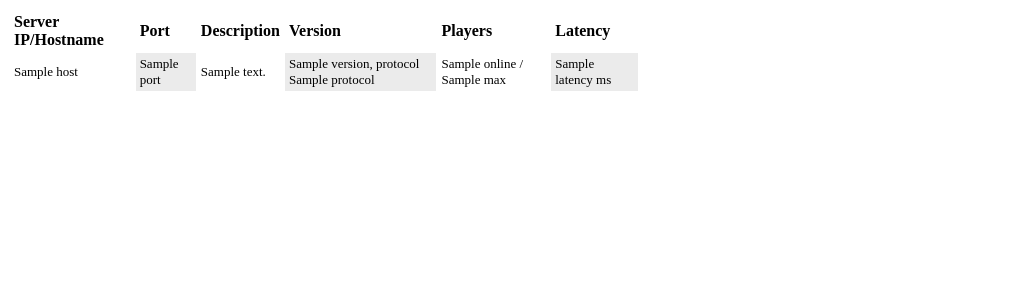
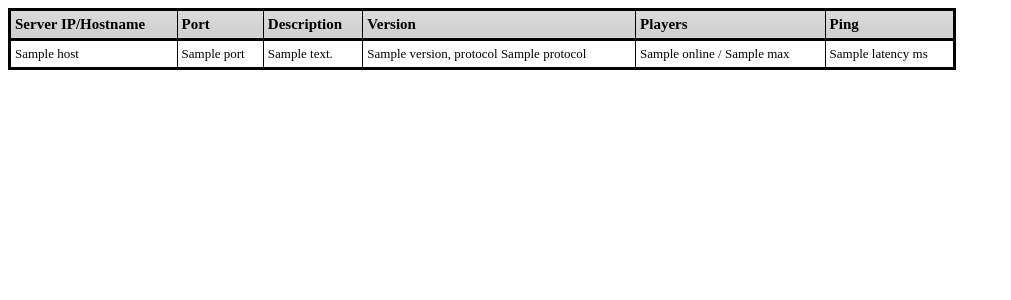
Before and after one commit to mstroud/mcstatface, a Flask app: template app/templates/index.html in a window 1280 px wide. Shown: the top 300 px of the page, without its empty margins (0-1011 px from the left). Run offline with Flask 2, Linux system fonts and the light colour scheme; the template is opened without the code that fills it: most values are stand-ins (such as "Sample title", 1, 10 or a date in 2020).

Commit message:
Tweaked table styling, moved CSS to static

```diff
--- /dev/null
+++ b/app/static/style.css
@@ -0,0 +1,76 @@
+table.minimalistBlack {
+  border: 3px solid #000000;
+  width: 75%;
+  text-align: left;
+  border-collapse: collapse;
+}
+table.minimalistBlack td, table.minimalistBlack th {
+  border: 1px solid #000000;
+  padding: 5px 4px;
+}
+table.minimalistBlack tbody td {
+  font-size: 13px;
+}
+table.minimalistBlack thead {
+  background: #CFCFCF;
+  background: -moz-linear-gradient(top, #dbdbdb 0%, #d3d3d3 66%, #CFCFCF 100%);
+  background: -webkit-linear-gradient(top, #dbdbdb 0%, #d3d3d3 66%, #CFCFCF 100%);
+  background: linear-gradient(to bottom, #dbdbdb 0%, #d3d3d3 66%, #CFCFCF 100%);
+  border-bottom: 3px solid #000000;
+}
+table.minimalistBlack thead th {
+  font-size: 15px;
+  font-weight: bold;
+  color: #000000;
+  text-align: left;
+}
+table.minimalistBlack tfoot {
+  font-size: 14px;
+  font-weight: bold;
+  color: #000000;
+  border-top: 3px solid #000000;
+}
+table.minimalistBlack tfoot td {
+  font-size: 14px;
+}
+
+table.greyGridTable {
+  border: 2px solid #FFFFFF;
+  width: 50%;
+  text-align: left;
+  border-collapse: collapse;
+}
+table.greyGridTable td, table.greyGridTable th {
+  border: 1px solid #FFFFFF;
+  padding: 3px 4px;
+}
+table.greyGridTable tbody td {
+  font-size: 13px;
+}
+table.greyGridTable td:nth-child(even) {
+  background: #EBEBEB;
+}
+table.greyGridTable thead {
+  background: #FFFFFF;
+  border-bottom: 4px solid #333333;
+}
+table.greyGridTable thead th {
+  font-size: 15px;
+  font-weight: bold;
+  color: #333333;
+  text-align: center;
+  border-left: 2px solid #333333;
+}
+table.greyGridTable thead th:first-child {
+  border-left: none;
+}
+
+table.greyGridTable tfoot {
+  font-size: 14px;
+  font-weight: bold;
+  color: #333333;
+  border-top: 4px solid #333333;
+}
+table.greyGridTable tfoot td {
+  font-size: 14px;
+}
--- a/app/templates/base.html
+++ b/app/templates/base.html
@@ -5,48 +5,7 @@
 <!--<link rel="stylesheet" href="style.css" /> -->
     <title>MCStatFace - {% block title %}{% endblock %}</title>
     {% endblock %}
-    <style>
-table.greyGridTable {
-  border: 2px solid #FFFFFF;
-  width: 50%;
-  text-align: left;
-  border-collapse: collapse;
-}
-table.greyGridTable td, table.greyGridTable th {
-  border: 1px solid #FFFFFF;
-  padding: 3px 4px;
-}
-table.greyGridTable tbody td {
-  font-size: 13px;
-}
-table.greyGridTable td:nth-child(even) {
-  background: #EBEBEB;
-}
-table.greyGridTable thead {
-  background: #FFFFFF;
-  border-bottom: 4px solid #333333;
-}
-table.greyGridTable thead th {
-  font-size: 15px;
-  font-weight: bold;
-  color: #333333;
-  text-align: center;
-  border-left: 2px solid #333333;
-}
-table.greyGridTable thead th:first-child {
-  border-left: none;
-}
-
-table.greyGridTable tfoot {
-  font-size: 14px;
-  font-weight: bold;
-  color: #333333;
-  border-top: 4px solid #333333;
-}
-table.greyGridTable tfoot td {
-  font-size: 14px;
-}
-  </style>
+    <link rel="stylesheet" type="text/css" href="static/style.css">
 </head>
 <body>
     <div id="content">{% block content %}{% endblock %}</div>
--- a/app/templates/index.html
+++ b/app/templates/index.html
@@ -3,15 +3,17 @@
 {% block title %}{{ s.server.host }}{% endblock %}
 
 {% block content %}
-  <table class=greyGridTable>
+  <table class=minimalistBlack>
+  <thead>
   <tr>
     <th>Server IP/Hostname</th>
     <th>Port</th>
     <th>Description</th>
     <th>Version</th>
     <th>Players</th>
-    <th>Latency</th>
+    <th>Ping</th>
   </tr>
+  </thead>
   <tr>
     <td>{{ s.server.host }}</td>
     <td>{{ s.server.port }}</td>
@@ -23,11 +25,13 @@
   </table>
 
   {% if s.status.players.online > 0 %}
-  <table class=greyGridTable>
+  <table class=minimalistBlack>
+  <thead>
   <tr>
     <th>Player Name</th>
     <th>Player UUID</th>
   </tr>
+  </thead>
     {% for p in s.status.players.sample %}
   <tr>
     <td>{{ p.name }}</td>
```
